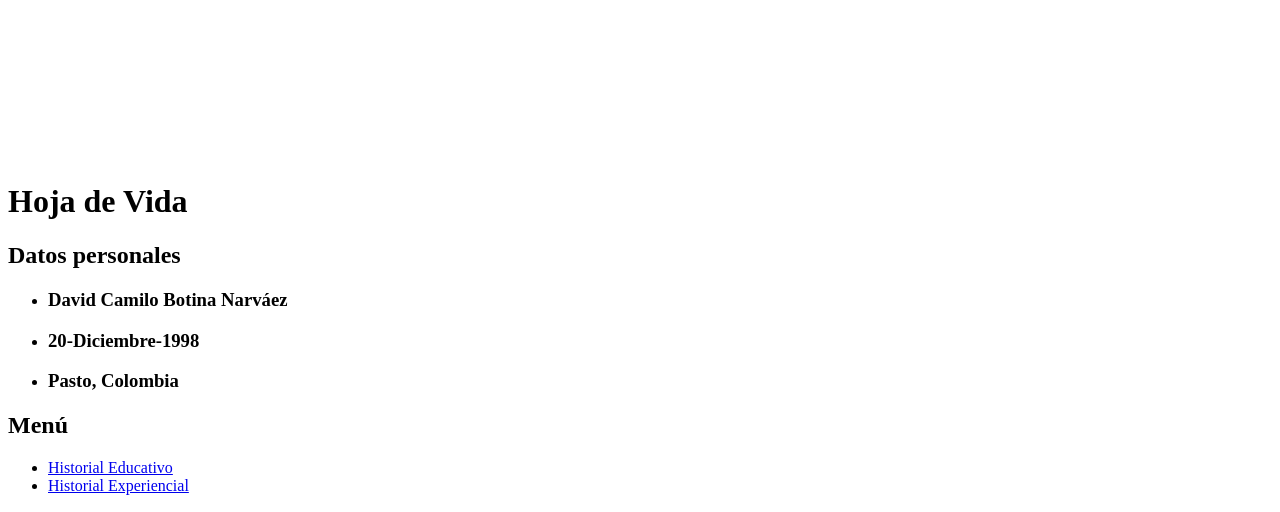
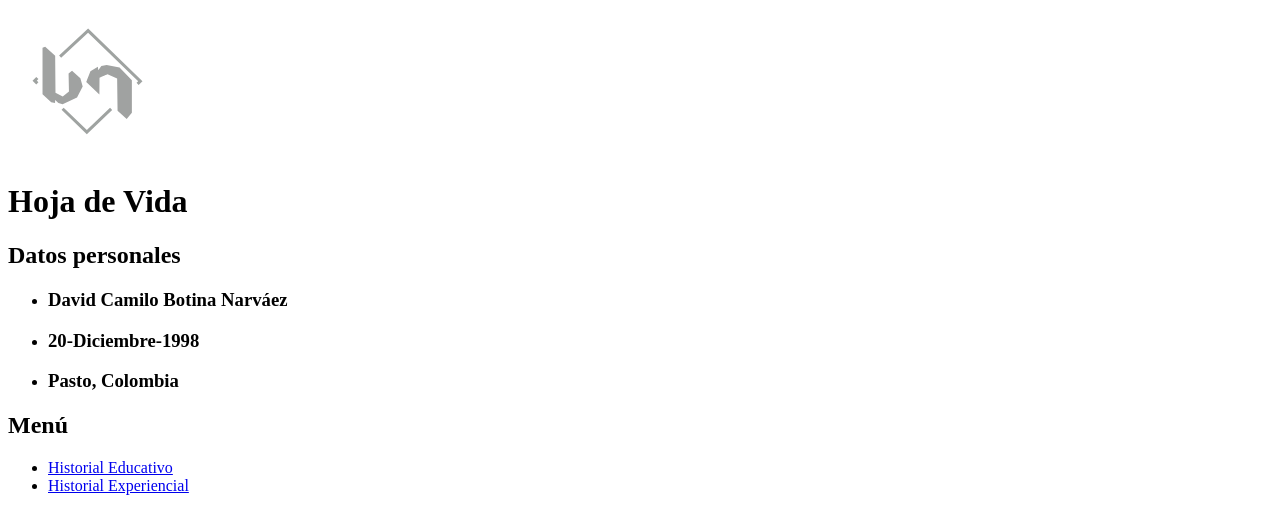
Before and after one commit to Davidbn20/Evaluacion-html-1, a plain HTML site: page index.html in a window 1280 px wide. Shown: the top 512 px of the page. Drawn offline with Linux system fonts and the light colour scheme.

Commit message:
completa

```diff
--- a/index.html
+++ b/index.html
@@ -7,7 +7,49 @@
   </head>
   <body>
     <header>
-      <svg>
+      <?xml version="1.0" encoding="utf-8"?>
+      <!-- Generator: Adobe Illustrator 16.0.0, SVG Export Plug-In . SVG Version: 6.00 Build 0)  -->
+      <!DOCTYPE svg PUBLIC "-//W3C//DTD SVG 1.1//EN" "http://www.w3.org/Graphics/SVG/1.1/DTD/svg11.dtd">
+      <svg version="1.1" xmlns="http://www.w3.org/2000/svg" xmlns:xlink="http://www.w3.org/1999/xlink" x="0px" y="0px" width="160px" height="150px" viewBox="0 0 841.89 595.28" enable-background="new 0 0 841.89 595.28" xml:space="preserve">
+        <g id="Capa_1">
+	        <path fill="none" stroke="#000000" stroke-miterlimit="10" d="M152.363,231.495"/>
+	        <path fill="none" stroke="#000000" stroke-miterlimit="10" d="M168.696,78.146"/>
+	      <g id="XMLID_1_">
+		    <g>
+			     <path fill="#A0A2A1" d="M380.758,273.264l12.26,42.528l-29.82,57.929l-75.858,35.567l-22.224-6.315l-16.923-16.347
+				    c-0.576,16.64-0.576,16.64-0.576,16.64l-20.356-4.595l-45.6-42.158V112.169l14.05-5.739l52.482,47.32l1.721,195.312l38.14,19.496
+				    l32.694-25.812l-2.004-95.208l18.085-13.886L380.758,273.264z"/>
+		    </g>
+		    <g>
+		    </g>
+	      </g>
+	      <g id="XMLID_2_">
+		    <g>
+			    <path fill="#A0A2A1" d="M651.787,283.407v170.881l-27.36,32.653l-47.933-43.213l-2.249-169.416l-50.527-22.075
+				   c0,0,0,0-42.122,17.547l-0.708,87.757l-69.176-65.098c0,0,0,0,22.019-56.481l39.25-23.933l1.914,19.146l16.274-22.976
+				   l27.762-4.787l67.97,12.924L651.787,283.407z"/>
+		    </g>
+		    <g>
+		    </g>
+	      </g>
+	         <polyline fill="none" stroke="#9FA3A1" stroke-width="16" stroke-miterlimit="10" points="154.397,299.568 140.329,285.5
+	          154.397,271.432 	"/>
+	         <polyline fill="none" stroke="#9FA3A1" stroke-width="16" stroke-miterlimit="10" points="274.222,158.956 421.518,22.284
+		        696.104,288.545 681.89,301.734 	"/>
+	         <polyline fill="none" stroke="#9FA3A1" stroke-width="16" stroke-miterlimit="10" points="542.619,433.604 414.771,556.584
+		        287.339,433.135 	"/>
+        </g>
+        <g id="Capa_2">
+	         <line fill="none" stroke="#000000" stroke-miterlimit="10" x1="985.18" y1="164" x2="1248.004" y2="-46.003"/>
+	         <path fill="none" stroke="#000000" stroke-miterlimit="10" d="M147.363,285.5"/>
+	         <path fill="none" stroke="#000000" stroke-miterlimit="10" d="M424.863,8"/>
+	         <path fill="none" stroke="#000000" stroke-miterlimit="10" d="M424.863,563"/>
+	         <path fill="none" stroke="#000000" stroke-miterlimit="10" d="M147.363,285.5"/>
+	         <path fill="none" stroke="#000000" stroke-miterlimit="10" d="M702.363,285.5"/>
+	         <path fill="none" stroke="#000000" stroke-miterlimit="10" d="M424.863,563"/>
+           <path fill="none" stroke="#000000" stroke-miterlimit="10" d="M424.863,8"/>
+	         <path fill="none" stroke="#000000" stroke-miterlimit="10" d="M702.363,285.5"/>
+        </g>
       </svg>
       <h1>Hoja de Vida</h1>
       <h2>Datos personales</h2>
```
